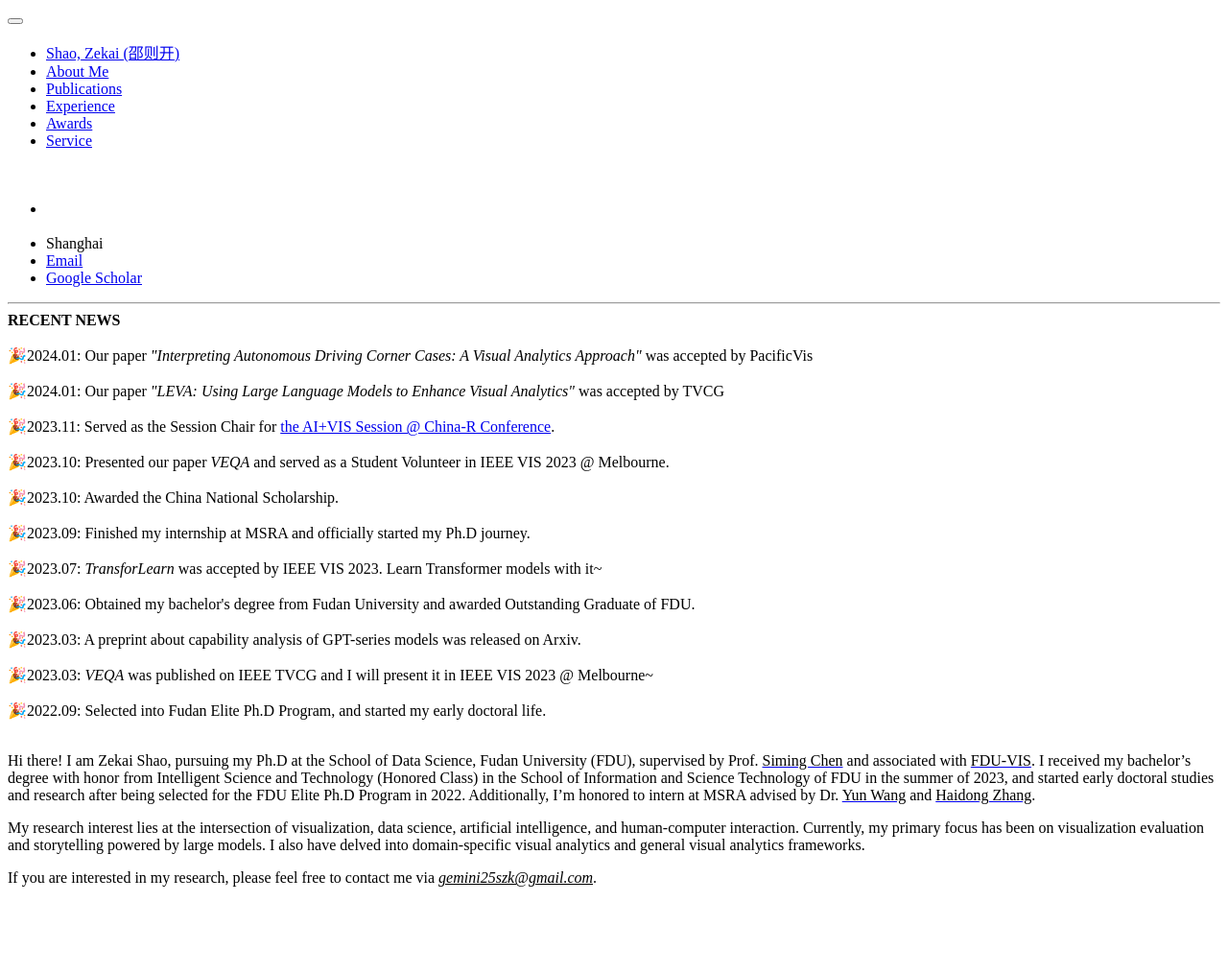
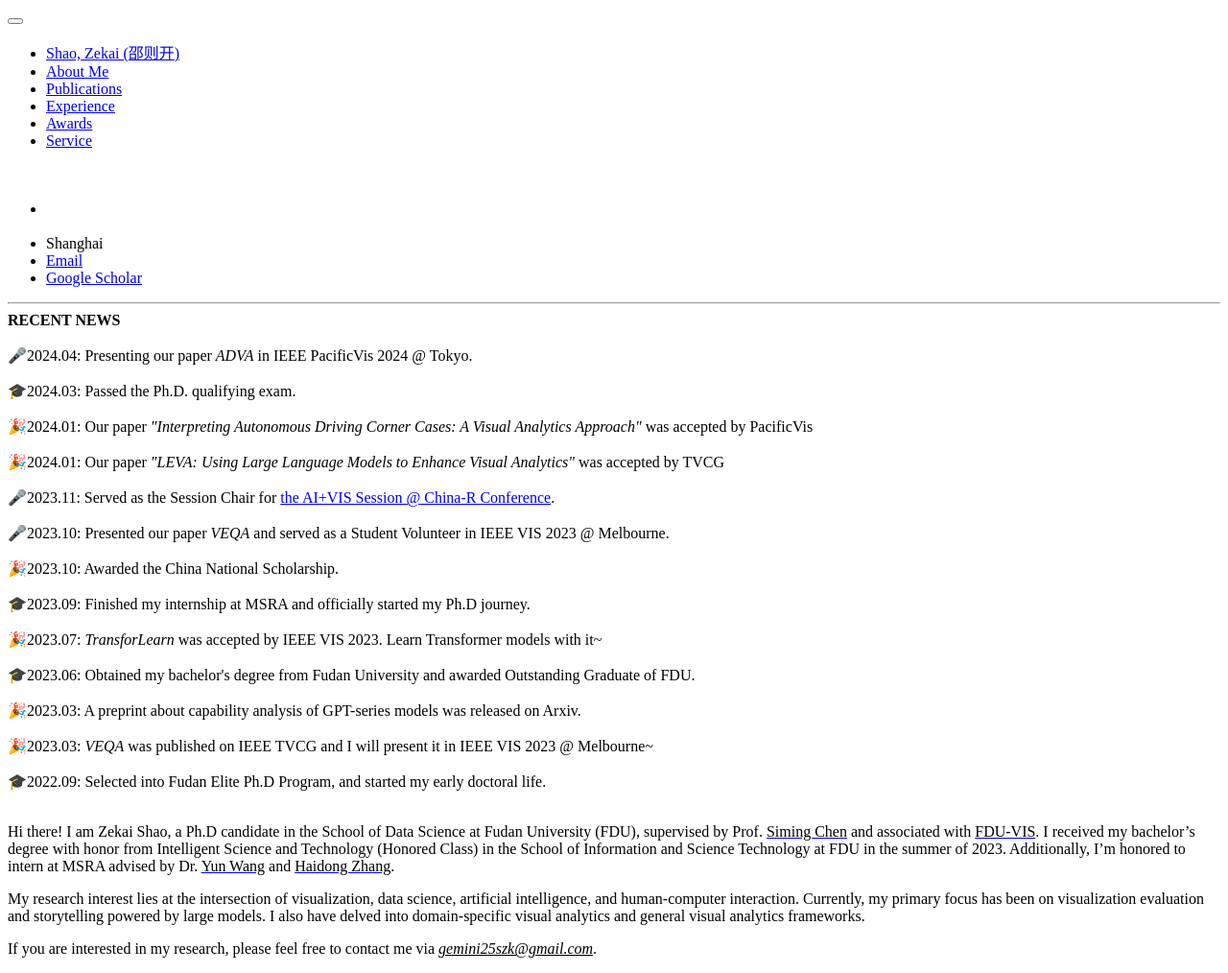
Before and after one commit to ZekaiShao25/ZekaiShao25.github.io, a Jekyll site: the page built from _pages/include/intro.md, in a window 1280 px wide. Shown: the whole page at 96% size. Built offline with Jekyll 4.4.1, drawn with Linux system fonts in a browser that asks for light colours; our own code applies the rules of GitHub Pages for plain Markdown files; before the commit the page ends 940 px from its top, so only the background shows below that.

Commit message:
update on 2406

```diff
--- a/_includes/sidebar.html
+++ b/_includes/sidebar.html
@@ -15,26 +15,30 @@
 <hr/>
 <b> RECENT NEWS</b> <br><br>
 <div class="news">
+🎤2024.04: Presenting our paper <i>ADVA</i> in IEEE PacificVis 2024 @ Tokyo.<br><br>
+
+🎓2024.03: Passed the Ph.D. qualifying exam.<br><br>
+
 🎉2024.01: Our paper <i>"Interpreting Autonomous Driving Corner Cases: A Visual Analytics Approach"</i> was accepted by PacificVis<br><br>
 
 🎉2024.01: Our paper <i>"LEVA: Using Large Language Models to Enhance Visual Analytics"</i> was accepted by TVCG<br><br>
 
-🎉2023.11: Served as the Session Chair for <a href="https://china-r.cosx.org/bj2023/lectures.html" target="_blank">the AI+VIS Session @ China-R Conference</a>.<br><br>
+🎤2023.11: Served as the Session Chair for <a href="https://china-r.cosx.org/bj2023/lectures.html" target="_blank">the AI+VIS Session @ China-R Conference</a>.<br><br>
 
-🎉2023.10: Presented our paper <i>VEQA</i> and served as a Student Volunteer in IEEE VIS 2023 @ Melbourne.<br><br>
+🎤2023.10: Presented our paper <i>VEQA</i> and served as a Student Volunteer in IEEE VIS 2023 @ Melbourne.<br><br>
 
 🎉2023.10: Awarded the China National Scholarship. <br><br>
 
-🎉2023.09: Finished my internship at MSRA and officially started my Ph.D journey.<br><br>
+🎓2023.09: Finished my internship at MSRA and officially started my Ph.D journey.<br><br>
 
 🎉2023.07: <I>TransforLearn</I> was accepted by IEEE VIS 2023. Learn Transformer models with it~<br><br>
 
-🎉2023.06: Obtained my bachelor's degree from Fudan University and awarded Outstanding Graduate of FDU. <br><br>
+🎓2023.06: Obtained my bachelor's degree from Fudan University and awarded Outstanding Graduate of FDU. <br><br>
 
 🎉2023.03: A preprint about capability analysis of GPT-series models was released on Arxiv. <br><br>
 
 🎉2023.03: <i>VEQA</i> was published on IEEE TVCG and I will present it in IEEE VIS 2023 @ Melbourne~ <br><br>
 
-🎉2022.09: Selected into Fudan Elite Ph.D Program, and started my early doctoral life. <br><br>
+🎓2022.09: Selected into Fudan Elite Ph.D Program, and started my early doctoral life. <br><br>
 </div>
 </div>
--- a/_pages/include/intro.md
+++ b/_pages/include/intro.md
@@ -1,4 +1,4 @@
-Hi there! I am Zekai Shao, pursuing my Ph.D at the School of Data Science, Fudan University (FDU), supervised by Prof. [<font color=Black>Siming Chen</font>](http://simingchen.me/) and associated with [<font color=Black>FDU-VIS</font>](http://fduvis.net/). I received my bachelor's degree with honor from Intelligent Science and Technology (Honored Class) in the School of Information and Science Technology of FDU in the summer of 2023, and started early doctoral studies and research after being selected for the FDU Elite Ph.D Program in 2022. Additionally, I'm honored to intern at MSRA advised by Dr. [<font color=Black>Yun Wang</font>](https://www.microsoft.com/en-us/research/people/wangyun/) and [<font color=Black>Haidong Zhang</font>](https://www.microsoft.com/en-us/research/people/haizhang/).
+Hi there! I am Zekai Shao, a Ph.D candidate in the School of Data Science at Fudan University (FDU), supervised by Prof. [<font color=Black>Siming Chen</font>](http://simingchen.me/) and associated with [<font color=Black>FDU-VIS</font>](http://fduvis.net/). I received my bachelor's degree with honor from Intelligent Science and Technology (Honored Class) in the School of Information and Science Technology at FDU in the summer of 2023. Additionally, I'm honored to intern at MSRA advised by Dr. [<font color=Black>Yun Wang</font>](https://www.microsoft.com/en-us/research/people/wangyun/) and [<font color=Black>Haidong Zhang</font>](https://www.microsoft.com/en-us/research/people/haizhang/).
 
 My research interest lies at the intersection of visualization, data science, artificial intelligence, and human-computer interaction. Currently, my primary focus has been on visualization evaluation and storytelling powered by large models. I also have delved into domain-specific visual analytics and general visual analytics frameworks.
 
```
Also changed, not shown: _pages/include/pub.md (+3 -0 lines), _pages/include/service.md (+1 -1 lines), 3 other files.
